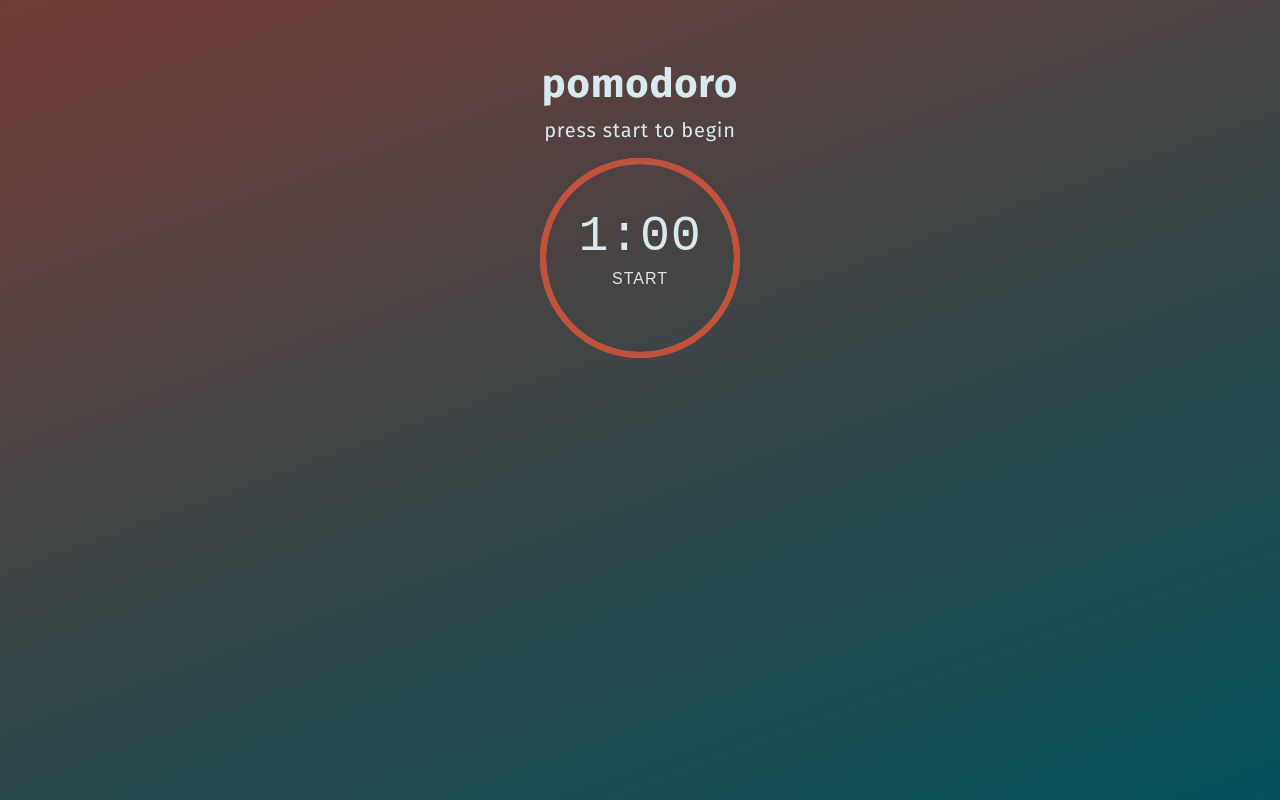
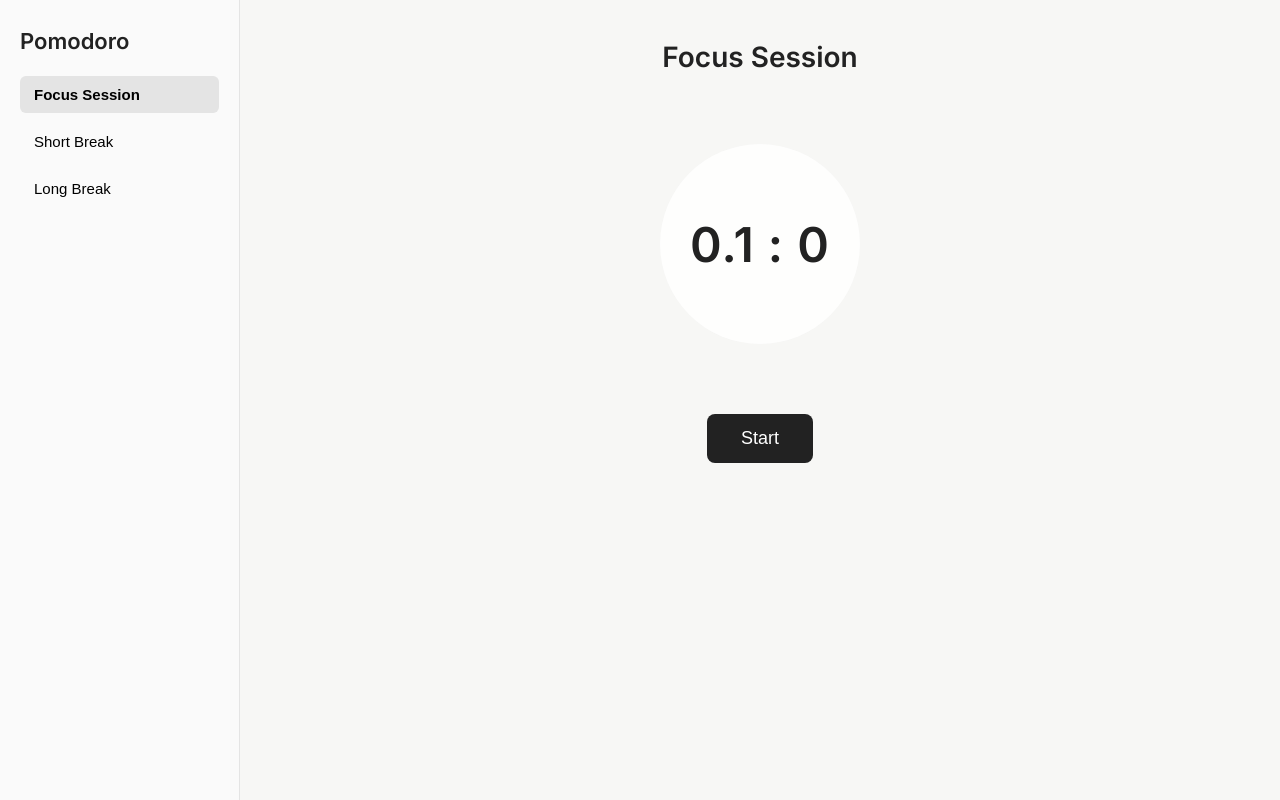
Before and after one commit to madesh404/Pomodoro-App, a plain HTML site: page index.html in a window 1280 px wide. Drawn offline with Linux system fonts and the light colour scheme; a web font is replaced by a local one.

Commit message:
Revamp layout

```diff
--- a/app.js
+++ b/app.js
@@ -31,6 +31,11 @@ const appTimer = () => {
                 bells.play();
                 clearInterval(myInterval);
             }
+
+            document.documentElement.style.setProperty(
+                "--progress",
+                (1 - totalSeconds / (sessionAmount * 60)) * 100
+            );
         };
         myInterval = setInterval(updateSeconds, 1000);
     } else {
--- a/index.html
+++ b/index.html
@@ -1,33 +1,45 @@
 <!DOCTYPE html>
 <html lang="en">
 <head>
-        <meta charset="UTF-8" />
-        <link rel="preconnect" href="https://fonts.googleapis.com" />
-        <link rel="preconnect" href="https://fonts.gstatic.com" crossorigin />
-        <link
-          href="https://fonts.googleapis.com/css2?family=EG+Garamond:wght@400;500;600;700&family=Fira+Sans:wght@400;500;600;700&display=swap"
-          rel="stylesheet"
-        />
-        <link rel="stylesheet" href="./style.css" />
+    <meta charset="UTF-8">
     <title>Pomodoro App</title>
+    <link rel="stylesheet" href="./style.css">
+    <link rel="preconnect" href="https://fonts.googleapis.com">
+    <link href="https://fonts.googleapis.com/css2?family=Inter:wght@300;400;500;600;700&display=swap" rel="stylesheet">
 </head>
+
 <body>
-        <div class="app-container">
-          <h1>pomodoro</h1>
-          <div class="app-message">press start to begin</div>
-          <div class="app-circle">
-            <div class="circle-shape">
-              <div class="semi-circle right-side circle-mask"></div>
-              <div class="semi-circle right-side circle"></div>
-              <div class="semi-circle left-side circle-mask"></div>
-              <div class="semi-circle left-side circle"></div>
-            </div>
-          <div class="app-counter-box">
-            <p><span class="minutes">1</span>:<span class="seconds">00</span></p>
-          </div>
-          <button class="btn-start">start</button>
+    <div class="layout">
+        <!-- Sidebar -->
+        <aside class="sidebar">
+            <h2 class="sidebar-title">Pomodoro</h2>
+            <nav class="nav">
+                <button class="nav-btn active">Focus Session</button>
+                <button class="nav-btn">Short Break</button>
+                <button class="nav-btn">Long Break</button>
+            </nav>
+        </aside>
+
+        <!-- Main content -->
+        <main class="content">
+            <h1 class="title">Focus Session</h1>
+
+            <div class="timer-wrapper">
+                <div class="timer-ring">
+                    <div class="timer-inner">
+                        <p class="timer-display">
+                            <span class="minutes">0.1</span>
+                            :
+                            <span class="seconds">0</span>
+                        </p>
                     </div>
                 </div>
+            </div>
+
+            <button class="btn-start">Start</button>
+        </main>
+    </div>
+
     <script src="./app.js"></script>
 </body>
 </html>
--- a/style.css
+++ b/style.css
@@ -1,104 +1,138 @@
-html {
-    font-family: "Fira Sans", sans-serif;
-    font-size: 20px;
-    letter-spacing: 0.8px;
-    min-height: 100vh;
-    color: #d8e9ef;
-    background-image: linear-gradient(-20deg, #025159 0%, #733b36 100%);
-    background-size: cover;
+/* --------------------
+   Global Notion style
+---------------------*/
+* {
+    margin: 0;
+    padding: 0;
+    box-sizing: border-box;
 }
 
-h1 {
-    margin: 0 auto 10px auto;
-    color: #d8e9ef;
+body {
+    font-family: 'Inter', sans-serif;
+    background: #f7f7f5;
+    color: #222;
+    display: flex;
+    height: 100vh;
+    overflow: hidden;
 }
 
-p {
-    margin: 0;
+/* --------------------
+   Layout (Notion style)
+---------------------*/
+.layout {
+    display: flex;
+    width: 100%;
 }
 
-.app-message {
-    height: 20px;
-    margin: 10px auto 20px auto;
+.sidebar {
+    width: 240px;
+    background: #fafafa;
+    border-right: 1px solid #e4e4e4;
+    padding: 28px 20px;
 }
 
-.app-container {
-    width: 250px;
-    height: 420px;
-    margin: 40px auto;
-    text-align: center;
-    border-radius: 5px;
-    padding: 20px;
+.sidebar-title {
+    font-size: 22px;
+    font-weight: 600;
+    margin-bottom: 22px;
 }
 
-.app-circle {
-    position: relative;
-    margin: 0 auto;
+.nav-btn {
+    width: 100%;
+    padding: 10px 14px;
+    margin-bottom: 10px;
+    border: none;
+    background: transparent;
+    text-align: left;
+    font-size: 15px;
+    cursor: pointer;
+    border-radius: 6px;
+    transition: 0.15s;
+}
+
+.nav-btn:hover {
+    background: #ececec;
+}
+
+.nav-btn.active {
+    background: #e4e4e4;
+    font-weight: 600;
+}
+
+.content {
+    flex: 1;
+    padding: 40px;
+    display: flex;
+    flex-direction: column;
+    align-items: center;
+}
+
+/* --------------------
+   Timer layout
+---------------------*/
+.title {
+    font-size: 28px;
+    font-weight: 600;
+    margin-bottom: 40px;
+}
+
+.timer-wrapper {
+    display: flex;
+    justify-content: center;
+    align-items: center;
+}
+
+.timer-ring {
+    width: 260px;
+    height: 260px;
+    border-radius: 50%;
+    background: conic-gradient(var(--progress-color) calc(var(--progress) * 1%), #e6e6e6 0);
+    display: flex;
+    justify-content: center;
+    align-items: center;
+
+    /* Smooth animation */
+    transition: background 0.4s linear;
+}
+
+.timer-inner {
     width: 200px;
     height: 200px;
+    background: #ffffffcc;
+    backdrop-filter: blur(10px);
+    border-radius: 50%;
+    display: flex;
+    justify-content: center;
+    align-items: center;
 }
 
-.circle-shape {
-    pointer-events: none;
+.timer-display {
+    font-size: 48px;
+    font-weight: 600;
+    letter-spacing: 1px;
 }
 
-.semi-circle {
-    position: absolute;
-    width: 100px;
-    height: 200px;
-    box-sizing: border-box;
-    border: solid 6px;
+/* Gradient progress fill */
+:root {
+    --progress: 0;
+    --progress-color: radial-gradient(circle at 50% 50%, #4fc3f7, #0288d1); /* sky-blue gradient */
 }
 
-.left-side {
-    top: 0;
-    left: 0;
-    transform-origin: right center;
-    transform: rotate(0deg);
-    border-top-left-radius: 100px;
-    border-bottom-left-radius: 100px;
-    border-right: none;
-    z-index: 1;
+/* --------------------
+   Button
+---------------------*/
+.btn-start {
+    margin-top: 40px;
+    padding: 14px 34px;
+    font-size: 18px;
+    background: #222;
+    color: white;
+    border: none;
+    border-radius: 8px;
+    cursor: pointer;
+    transition: 0.2s;
 }
 
-.right-side {
-    top: 0;
-    left: 100px;
-    transform-origin: left center;
-    transform: rotate(0deg);
-    border-top-right-radius: 100px;
-    border-bottom-right-radius: 100px;
-    border-left: none;
+.btn-start:hover {
+    background: #444;
 }
-
-.circle {
-    border-color: #bf5239;
-}
-
-.circle-mask {
-    border-color: #e85a71;
-}
-
-.app-counter-box {
-    font-family: "Droid Sans Mono", monospace;
-    font-size: 250%;
-    position: relative;
-    top: 50px;
-    color: #d8e9ef;
-}
-
-button {
-    position: relative;
-    top: 50px;
-    font-size: 80%;
-    text-transform: uppercase;
-    letter-spacing: 1px;
-    border: none;
-    background: none;
-    outline: none;
-    color: #d8e9ef;
-}
-
-button:hover {
-    color: #90c0d1;
-}
```
Lines whose indentation alone changed are shown as unchanged.
